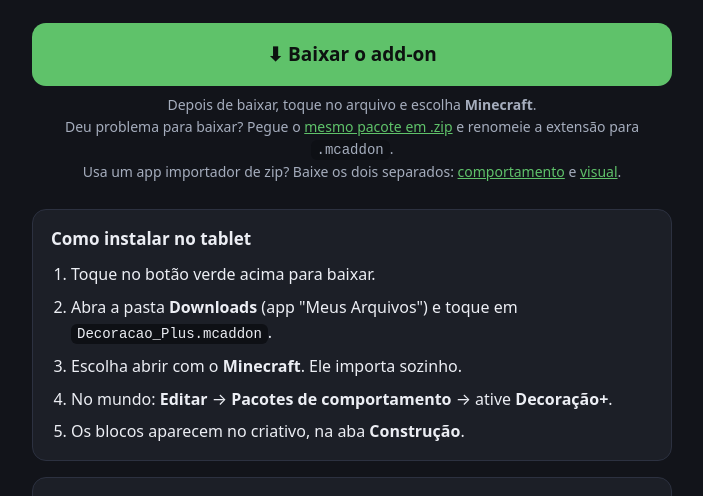
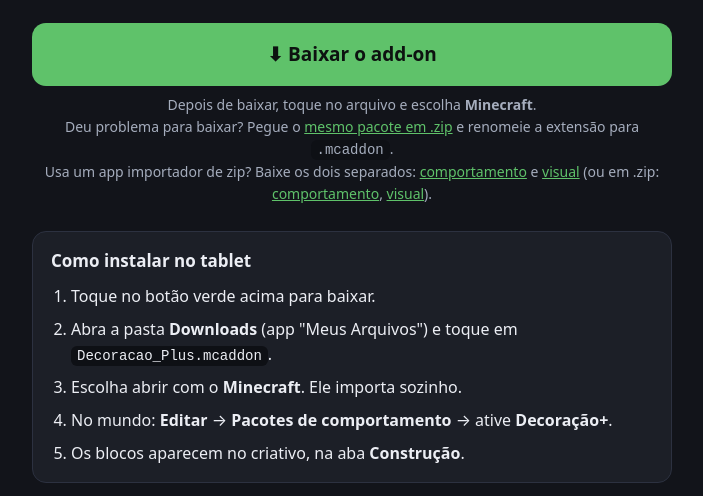
Before and after one commit to gustavorizzo-cmd/capa-na-hora, a plain HTML site: page mod-decoracao/index.html in a window 1280 px wide. Shown: the part 225-721 px from the top of the page, without its empty margins (288-991 px from the left). Drawn offline with Linux system fonts and the light colour scheme.

Commit message:
Publicar cada pacote também em .zip
Além do .mcaddon e dos .mcpack, o build agora gera
Decoracao_Plus_Comportamento.zip e Decoracao_Plus_Visual.zip (mesmo
conteúdo dos .mcpack), para navegadores e apps importadores que só
aceitam a extensão .zip. README e página de download atualizados.

Co-Authored-By: Claude Opus 5 <noreply@anthropic.com>
Claude-Session: https://claude.ai/code/session_017tsm7SUwQcaUXTinzBct21

```diff
--- a/mod-decoracao/index.html
+++ b/mod-decoracao/index.html
@@ -44,7 +44,10 @@
     e renomeie a extensão para <code>.mcaddon</code>.<br>
     Usa um app importador de zip? Baixe os dois separados:
     <a class="alt" href="Decoracao_Plus_Comportamento.mcpack" download>comportamento</a>
-    e <a class="alt" href="Decoracao_Plus_Visual.mcpack" download>visual</a>.</p>
+    e <a class="alt" href="Decoracao_Plus_Visual.mcpack" download>visual</a>
+    (ou em .zip:
+    <a class="alt" href="Decoracao_Plus_Comportamento.zip" download>comportamento</a>,
+    <a class="alt" href="Decoracao_Plus_Visual.zip" download>visual</a>).</p>
 
   <section>
     <h2>Como instalar no tablet</h2>
```
Also changed, not shown: 8 other files.
